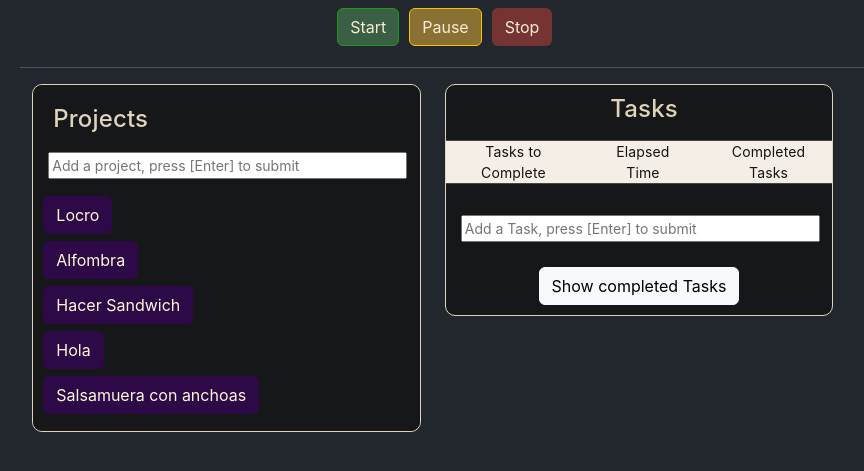
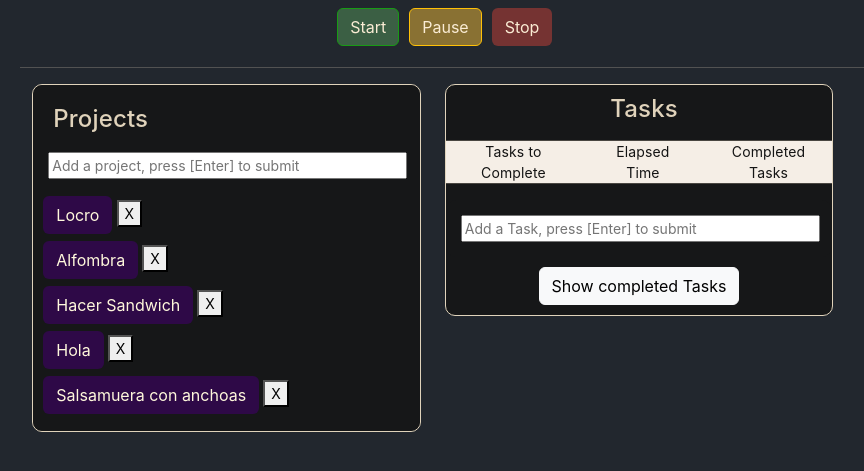
Before and after one commit to ivanpo1/PomoFlaskOOP, a Flask app: page /timer in a window 1280 px wide. Shown: the part 205-676 px from the top of the page, without its empty margins (205-1069 px from the left). Run offline with Flask 3, Linux system fonts and the light colour scheme.

Commit message:
Feature: Added option to delete projects

```diff
--- a/routes.py
+++ b/routes.py
@@ -102,17 +102,37 @@ def register_routes(app, db):
 
 
     @login_required
-    @app.route("/delete/<task_id>", methods=["DELETE"])
-    def delete(task_id):
+    @app.route("/delete_task/<task_id>", methods=["DELETE"])
+    def delete_task(task_id):
+        try:
+            task = Task.query.get(task_id)
+            if not task:
+                return jsonify({'success': False, 'message': f'Task {task_id} not found'}), 404
+            db.session.delete(task)
+            db.session.commit()
+            return jsonify({'success': True, 'message': f'Task {task_id} deleted successfully'})
+        except Exception as e:
+            return jsonify({'success': False, 'message': 'Error deleting task', 'error': str(e)}), 500
 
-        # Search for inputted task. Delete from Database.
 
-        Task.query.filter(Task.id == task_id).delete()
-        db.session.commit()
-        # tasks = Task.query.all()
+    @login_required
+    @app.route("/delete_project/<project_id>", methods=["DELETE"])
+    def delete_project(project_id):
+        try:
+            project = Project.query.get(project_id)
+            if not project:
+                return jsonify({'success': False, 'message': f'Project {project_id} not found'}), 404
 
-        # return render_template('timer.html')
-        return jsonify({'success': True, 'message': f'Task {task_id} deleted successfully'})
+            # Manually delete associated tasks
+            Task.query.filter_by(project_id=project_id).delete()
+
+            db.session.delete(project)
+            db.session.commit()
+
+            return jsonify({'success': True, 'message': f'Project {project_id} and its tasks deleted successfully'})
+        except Exception as e:
+            return jsonify({'success': False, 'message': 'Error deleting project', 'error': str(e)}), 500
+
 
 
 
--- a/static/css/style.css
+++ b/static/css/style.css
@@ -657,14 +657,16 @@ h4 {
 .task-projects {
   color: rgb(20, 20, 20);
   background-color: #F5EEE6;
+
 }
 
-.incomplete-tasks{
+.incomplete-tasks {
   background-color: #ffd13452;
-  color: rgb(179 56 56);
-  font-size: 18px;
+  color: rgb(228, 1, 1);
+  font-size: 22px;
   font-style: oblique;
   font-weight: 600;
+  -webkit-text-stroke: 0.7px rgb(0, 0, 0);
 }
 
 .elapsed-time {
@@ -675,11 +677,12 @@ h4 {
 }
 
 .completed-tasks {
-  color: rgb(30 57 1);
-  background-color: #0baf605e;
+  color: rgb(0, 158, 47);
+  background-color: #00ff845b;
   font-weight: 600;
-  font-size: 18px;
+  font-size: 22px;
   font-style: oblique;
+  -webkit-text-stroke: 0.7px rgb(0, 0, 0);
 }
 
 .chimichurri .add_task form {
--- a/static/js/app.js
+++ b/static/js/app.js
@@ -39,30 +39,41 @@ document.addEventListener("DOMContentLoaded", () => {
       if (event.target.classList.contains("show-tasks")) {
         uiManager.showCompletedTask(event.target);
       }
+
       if (event.target.classList.contains("btn-delete")) {
         taskManager.deleteTask(event.target);
       }
+
+      if (event.target.classList.contains("btn-delete-task")) {
+        taskManager.deleteTask(event.target);
+      }
+
+
     });
 
     const projectsContainer = document.querySelector('.projects-container');
 
     // Event delegation for project buttons
     projectsContainer.addEventListener('click', (event) => {
-        // Check if the clicked element is a project button
-        if (event.target.classList.contains('btn-projects')) {
-            projectManager.handleBtnProjectClick(event.target);
-        }
+      // Check if the clicked element is a project button
+      if (event.target.classList.contains('btn-projects')) {
+        projectManager.handleBtnProjectClick(event.target);
+      }
+
+      if (event.target.classList.contains("btn-delete-project")) {
+        projectManager.deleteProject(event.target);
+      }
     });
   });
 
   // console.log(projectManager.fetchProjectData(sessionStorage.getItem("selectedProjectId")))
 
-  async function initPage() {
-    const selectedProjectId = sessionStorage.getItem("selectedProjectId");
-    if (selectedProjectId) {
-        const projectData = await projectManager.fetchProjectData(selectedProjectId);
-        await uiManager.updateProjectInfoBox(projectData);
-    }
-}
+//   async function initPage() {
+//     const selectedProjectId = sessionStorage.getItem("selectedProjectId");
+//     if (selectedProjectId) {
+//         const projectData = await projectManager.fetchProjectData(selectedProjectId);
+//         await uiManager.updateProjectInfoBox(projectData);
+//     }
+// }
 
-document.addEventListener("DOMContentLoaded", initPage);
+// document.addEventListener("DOMContentLoaded", initPage);
--- a/static/js/managers/ProjectManager.js
+++ b/static/js/managers/ProjectManager.js
@@ -35,6 +35,8 @@ export default class ProjectManager {
 
     async handleBtnProjectClick(button) {
 
+      console.log('handleBtnProjectClick pressed')
+
       try {
         const projectId = button.getAttribute("data-project-id");
 
@@ -61,4 +63,25 @@ export default class ProjectManager {
         console.error("Error fetching project data:", error)
       }
     }
+
+    async deleteProject(e) {
+
+      const projectId = e.dataset.projectId;
+
+      console.log(projectId)
+      try {
+        const response = await fetch(`/delete_project/${projectId}`, {
+          method: "DELETE",
+        });
+        const data = await response.json();
+
+        if (data.error) {
+          console.error(`Failed to delete item with Project ID: ${projectId}`);
+        } else {
+          window.location.href = "/timer";
+        }
+      } catch (error) {
+        console.error(`Error deleting Task ID: ${projectId}`);
+      }
+    }
 }
--- a/static/js/managers/TaskManager.js
+++ b/static/js/managers/TaskManager.js
@@ -135,7 +135,7 @@ export default class TaskManager {
       const taskId = e.dataset.taskId;
       const projectId = e.dataset.projectId;
       try {
-        const response = await fetch(`/delete/${taskId}`, {
+        const response = await fetch(`/delete_task/${taskId}`, {
           method: "DELETE",
         });
         const data = await response.json();
--- a/static/js/managers/UIManager.js
+++ b/static/js/managers/UIManager.js
@@ -256,7 +256,7 @@ export default class UIManager {
               <div class="task-time-dinamic">${this.timeToString(
                 task.time
               )}</div>
-              <button class="btn-delete" data-task-id="${task.id}" data-project-id="${task.project_id}"> X </button>
+              <button class="btn-delete-task" data-task-id="${task.id}" data-project-id="${task.project_id}"> X </button>
           </div>
       `;
     return taskItem;
--- a/templates/timer.html
+++ b/templates/timer.html
@@ -60,13 +60,15 @@
                 </form>
               </div>
 
-              <div class="mx-auto w-auto projects-container" id="project-selector">
+              <div class="mx-auto w-auto projects-container dropdown" id="project-selector">
                 {% for project in projects %}
 
                 <ul>
                   <button class="btn btn-projects" class="project_id" data-project-id="{{ project['id'] }}">
                     {{ project['name'] }}
                   </button>
+
+                  <button class="btn-delete-project" data-project-id="{{ project['id'] }}"> X </button>
 
 
                 </ul>
```
Also changed, not shown: instance/testdb.db.
